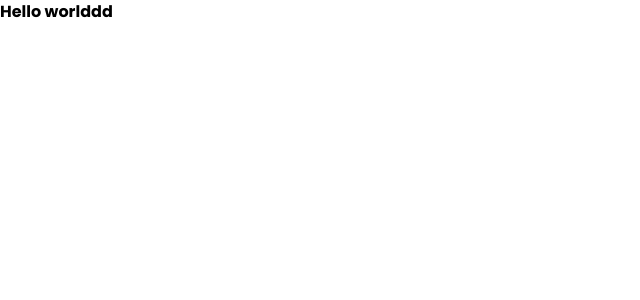
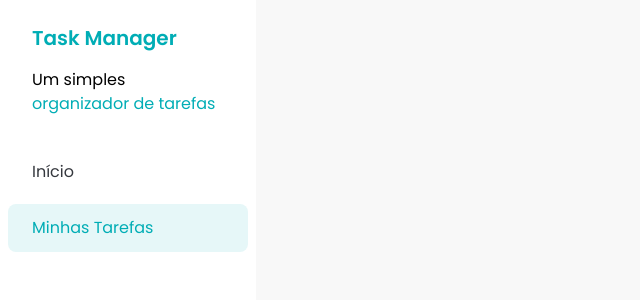
Before and after one commit to fernandoalbuquerqueponte/fsc-task-manager, a React (Vite) app: page / in a window 1280 px wide. Shown: the top 300 px of the page, without its empty margins (0-640 px from the left). Built offline with nearby package versions, Linux system fonts and the light colour scheme.

Commit message:
feat: add Sidebar and SidebarButton component

```diff
--- a/src/App.jsx
+++ b/src/App.jsx
@@ -1,7 +1,11 @@
+import Sidebar from "./components/Sidebar"
+
 function App() {
-  const name = "name"
-  console.log(name)
-  return <h1 className="text-1xl font-bold">Hello worlddd</h1>
+  return (
+    <div>
+      <Sidebar />
+    </div>
+  )
 }
 
 export default App
--- /dev/null
+++ b/src/components/Sidebar.jsx
@@ -0,0 +1,22 @@
+import SidebarButton from "./SidebarButton"
+
+const Sidebar = () => {
+  return (
+    <div className="h-screen w-64 bg-white">
+      <div className="space-y-4 px-8 py-6">
+        <h1 className="text-xl font-semibold text-[#00ADB5]">Task Manager</h1>
+        <p>
+          Um simples{" "}
+          <span className="text-[#00ADB5]">organizador de tarefas</span>
+        </p>
+      </div>
+
+      <div className="flex flex-col gap-2 p-2">
+        <SidebarButton variant="unselected">Início</SidebarButton>
+        <SidebarButton variant="selected">Minhas Tarefas</SidebarButton>
+      </div>
+    </div>
+  )
+}
+
+export default Sidebar
--- /dev/null
+++ b/src/components/SidebarButton.jsx
@@ -0,0 +1,18 @@
+const SidebarButton = ({ children, variant }) => {
+  const getVariantClasses = () => {
+    if (variant === "unselected") {
+      return "text-[#35383E]"
+    }
+
+    if (variant === "selected") {
+      return "bg-[#E6F7F8] text-[#00ADB5]"
+    }
+  }
+  return (
+    <a href="#" className={`rounded-lg px-6 py-3 ${getVariantClasses()}`}>
+      {children}
+    </a>
+  )
+}
+
+export default SidebarButton
--- a/src/index.css
+++ b/src/index.css
@@ -151,3 +151,7 @@
 @theme {
   --font-sans: "Poppins", sans-serif;
 }
+
+body {
+  @apply bg-[#f8f8f8];
+}
```
